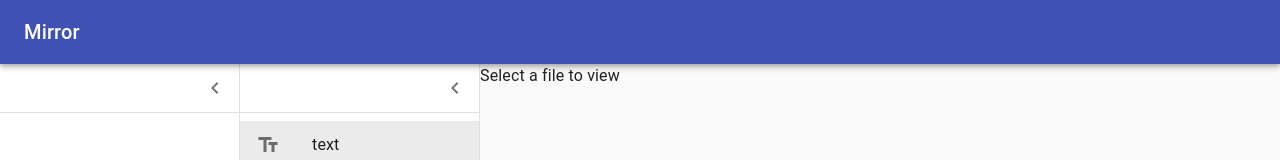
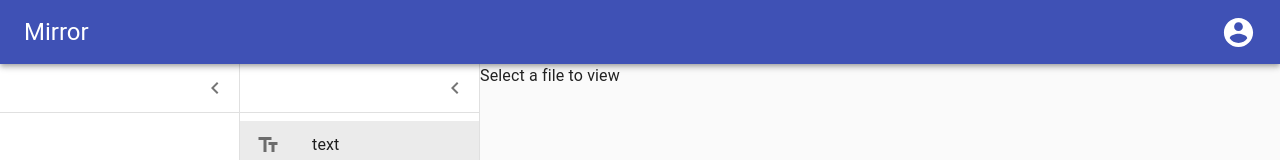
Before and after one commit to orlade/motif-mirror-client, a React (Create React App) app: page / in a window 1280 px wide. Shown: the top 160 px of the page. Built offline with nearby package versions, Linux system fonts and the light colour scheme; no server answers; the HTML template or start-up script is replaced by a standard one; what gojs would draw is missing.

Commit message:
Add dummy user account circle in toolbar

```diff
--- a/src/topbar/TopBar.js
+++ b/src/topbar/TopBar.js
@@ -6,6 +6,7 @@ import {makeStyles} from '@material-ui/core/styles';
 import AppBar from '@material-ui/core/AppBar';
 import Toolbar from '@material-ui/core/Toolbar';
 import Typography from '@material-ui/core/Typography';
+import AccountCircleIcon from '@material-ui/icons/AccountCircle';
 
 const useStyles = makeStyles((theme) => ({
     appBar: {
@@ -23,6 +24,12 @@ const useStyles = makeStyles((theme) => ({
         // necessary for content to be below app bar
         ...theme.mixins.toolbar,
     },
+    title: {
+        flexGrow: 1,
+    },
+    user: {
+        cursor: 'pointer',
+    },
 }));
 
 export default function TopBar() {
@@ -34,9 +41,10 @@ export default function TopBar() {
             className={clsx(classes.appBar)}
         >
             <Toolbar>
-                <Typography variant="h6" noWrap>
+                <Typography variant="h5" noWrap className={classes.title}>
                     Mirror
                 </Typography>
+                <AccountCircleIcon fontSize="large" className={classes.user} />
             </Toolbar>
         </AppBar>
     );
```
